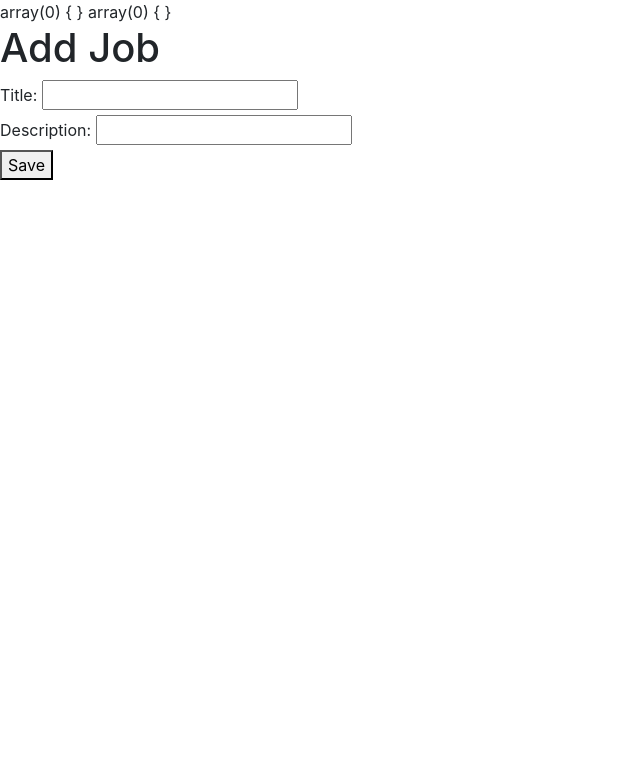
After one commit to jaidenmeiden/introduccionphp, a PHP site: page /addJob.php in a window 1280 px wide. The commit adds this page. Shown: the top 783 px of the page, without its empty margins (0-640 px from the left). Run offline with PHP 8.4, Linux system fonts and the light colour scheme.

Commit message:
::IntroducciónPHP:: Antesala ORM, Formularios

```diff
--- /dev/null
+++ b/addJob.php
@@ -0,0 +1,28 @@
+<?php
+    //variables super globales
+    var_dump($_GET);//Utilizar metodo GET
+    var_dump($_POST);//Utilizar metodo POST
+?>
+<!DOCTYPE html>
+<html lang="es">
+<head>
+    <meta charset="utf-8">
+    <meta http-equiv="X-UA-Compatible" content="IE=edge">
+    <!-- Bootstrap CSS -->
+    <link rel="stylesheet" href="https://stackpath.bootstrapcdn.com/bootstrap/4.1.2/css/bootstrap.min.css"
+        integrity="sha384-Smlep5jCw/wG7hdkwQ/Z5nLIefveQRIY9nfy6xoR1uRYBtpZgI6339F5dgvm/e9B" crossorigin="anonymous">
+    <link rel="stylesheet" href="style.css">
+    <title>Add Job</title>
+    <meta name="viewport" content="width=device-width, initial-scale=1">
+</head>
+<body>
+        <h1>Add Job</h1>
+        <form action="addJob.php" method="post">
+            <label for="">Title:</label>
+            <input type="text" name="title"/><br/>
+            <label for="">Description:</label>
+            <input type="text" name="description"/><br/>
+            <button type="submit">Save</button>
+        </form>
+</body>
+</html>
--- a/index.php
+++ b/index.php
@@ -29,7 +29,7 @@ $limitMonths = 1000;
 
 ?>
 
-<html lang="en">
+<html lang="es">
 
 <head>
   <!-- Required meta tags -->
```
Also changed, not shown: lib1/Project.php (deleted, +0 -9 lines).
